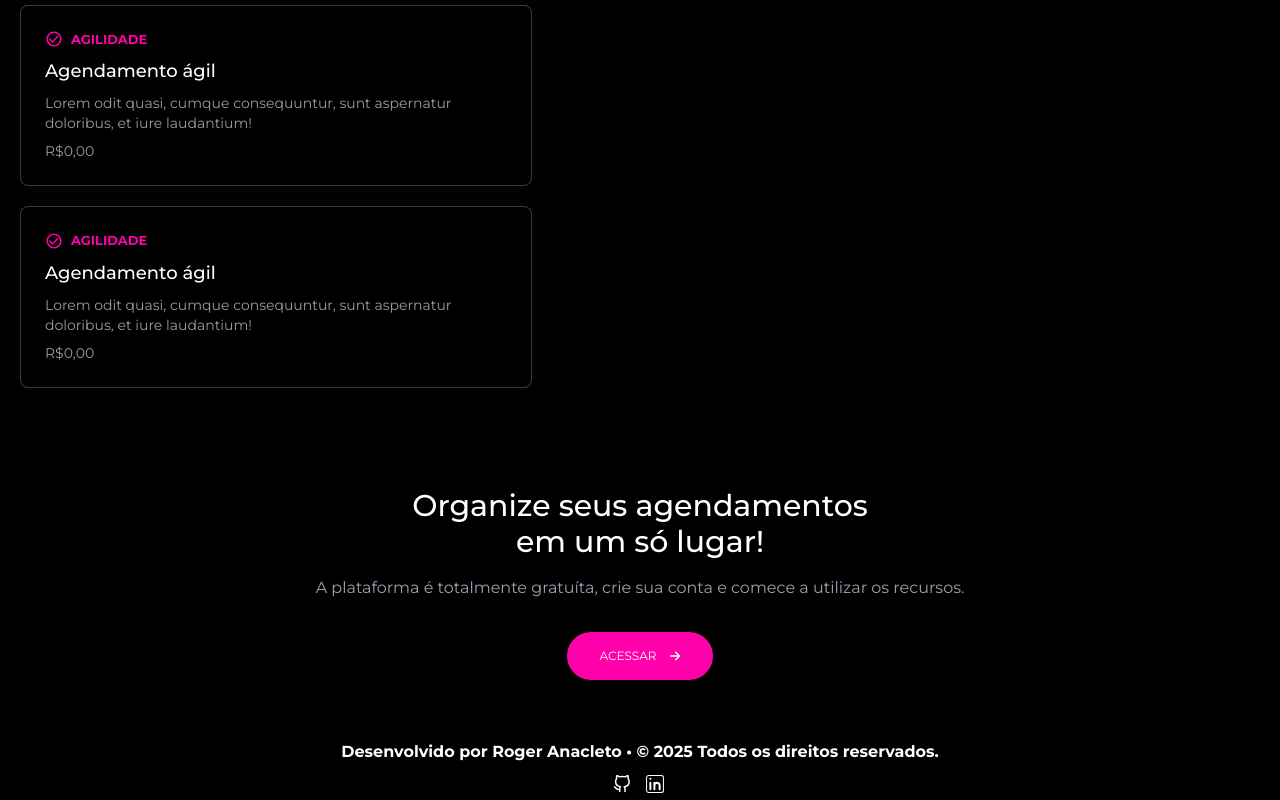
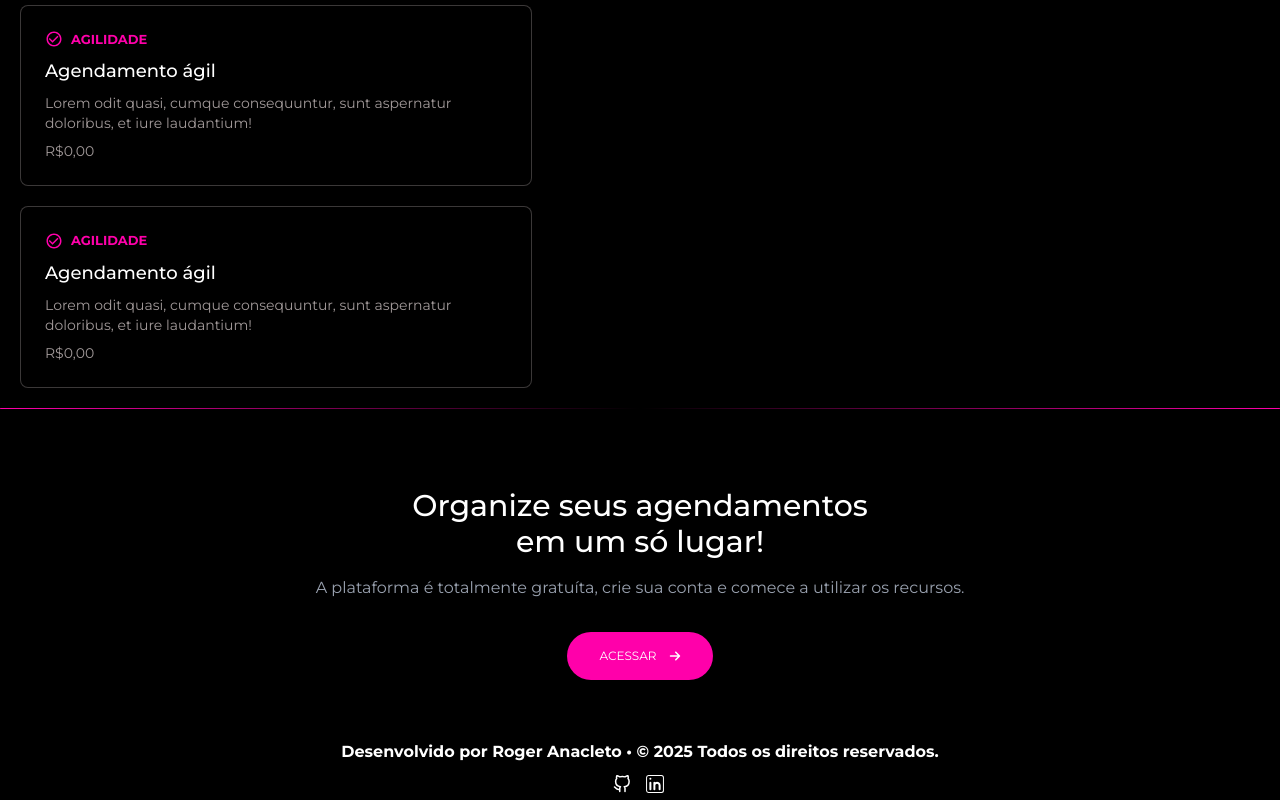
Before and after one commit to rogeranacleto/beautybook-app, a React (Vite) app: page / in a window 1280 px wide. Shown: the part 2717-3517 px from the top of the page. Built offline with nearby package versions, Linux system fonts and the light colour scheme.

Commit message:
feat: footer layout

```diff
--- a/src/components/Footer/index.tsx
+++ b/src/components/Footer/index.tsx
@@ -6,6 +6,10 @@ import { FaArrowRight } from "react-icons/fa6";
 export function Footer() {
   return (
     <footer className="bg-black min-h-80  max-w-screen relative flex items-center justify-center">
+      <div className="absolute top-0 left-0 w-full flex justify-between items-start">
+        <div className="h-px w-1/2 bg-linear-to-r from-[#f0a] to-transparent rounded-full"></div>
+        <div className="h-px w-1/2 bg-linear-to-l from-[#f0a] to-transparent rounded-full"></div>
+      </div>
       <div className="flex flex-col text-center justify-center items-center">
         <h2 className="text-[#ffffff] font-medium text-3xl max-w-lg mt-20">
           Organize seus agendamentos em um só lugar!
@@ -20,9 +24,7 @@ export function Footer() {
           </button>
         </Link>
       </div>
-      <div
-        className="absolute bottom-1 flex items-center flex-col"
-      >
+      <div className="absolute bottom-1 flex items-center flex-col">
         <p className="text-white font-bold text-center">
           Desenvolvido por Roger Anacleto • © 2025 Todos os direitos reservados.
         </p>
```
